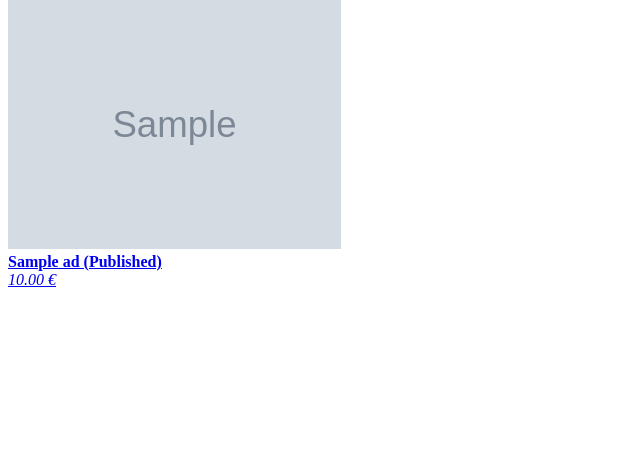
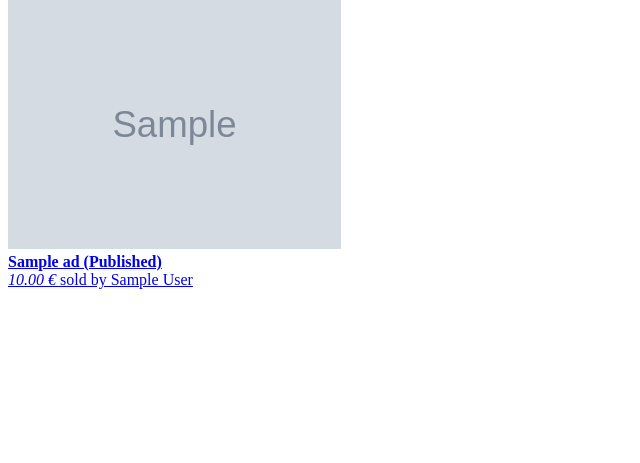
Before and after one commit to NauelG/KeepCoding_EjerciciosPythonDjango, a Django app: page / in a window 1280 px wide. Shown: the part 125-588 px from the top of the page, without its empty margins (0-640 px from the left). Run offline with Django 3.2, Linux system fonts and the light colour scheme; tables that the repository leaves empty hold one stand-in row (values such as "Sample post"); grey boxes marked "Sample" are stand-in pictures.

Commit message:
Mostramos el nombre del vendedor accediendo por su FK

```diff
--- a/DjangoPop/ads/templates/ads/home.html
+++ b/DjangoPop/ads/templates/ads/home.html
@@ -18,6 +18,7 @@
             <img src="{{ ad.image.url }}" alt="{{ ad.name }}" title="{{ ad.name }}">
             <strong>{{ ad.name }} ({{ad.get_status_display}})</strong>
             <em>{{ ad.price|floatformat:2 }} €</em>
+            sold by {{ ad.owner.first_name }} {{ ad.owner.last_name }}
         </a>
     {% endfor %}
 </body>
```
